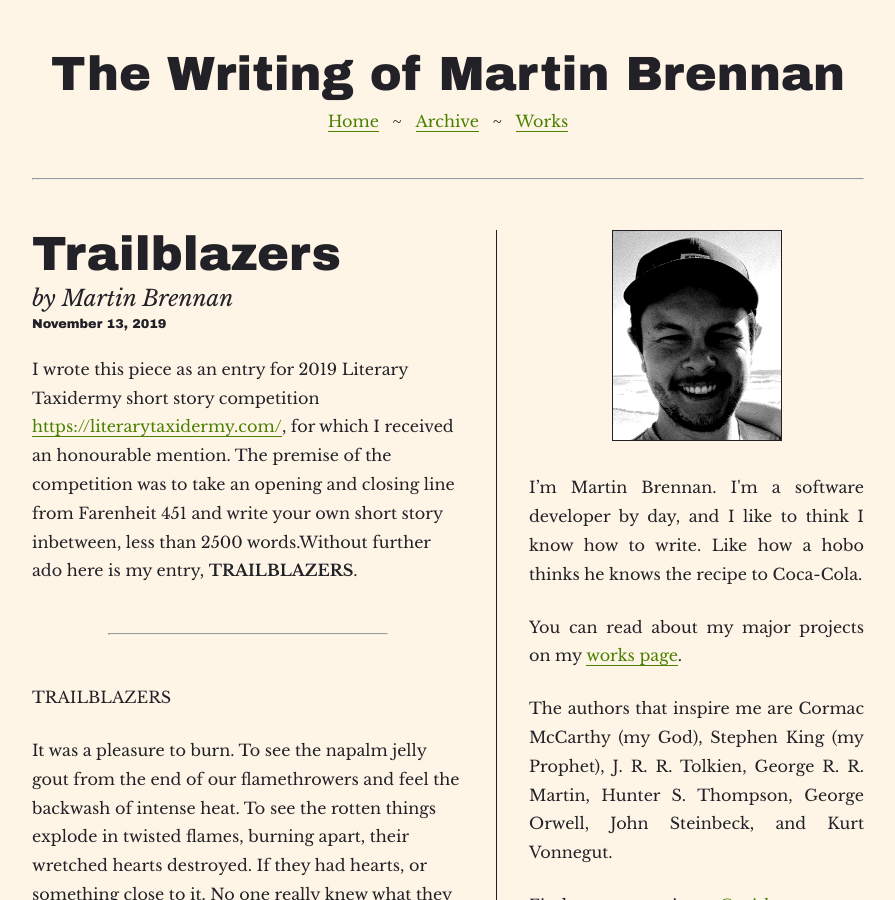
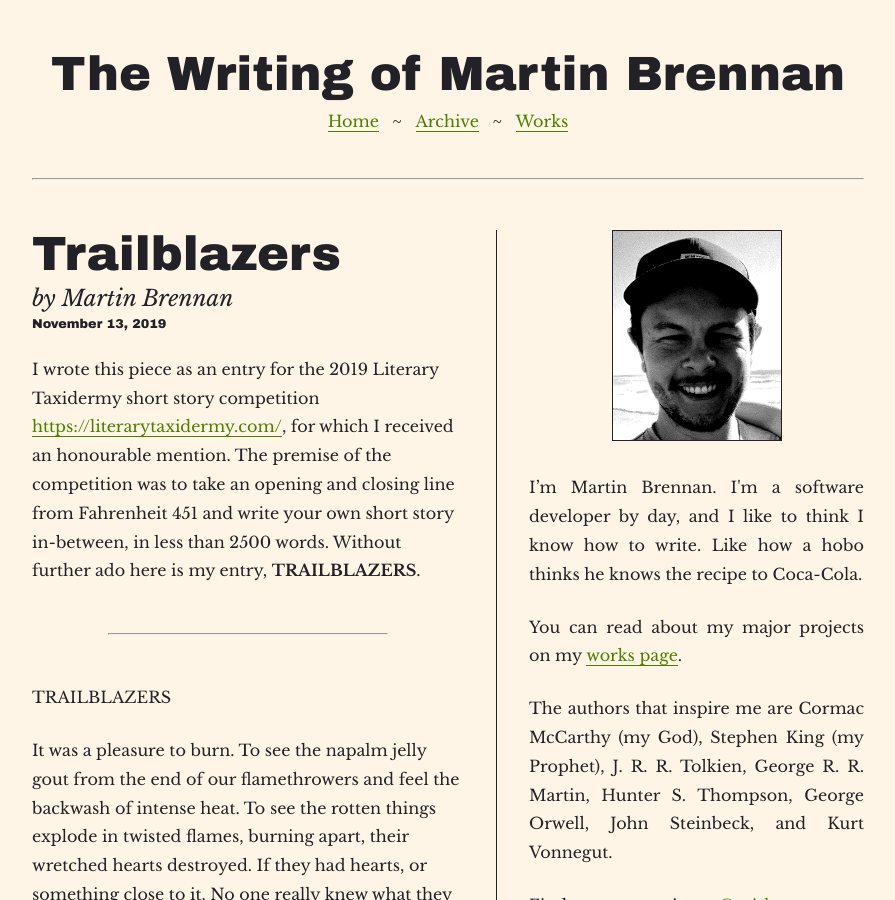
Before and after one commit to martin-brennan/writing.martin-brennan.com, a Jekyll site: the page built from _posts/2019-11-14-trailblazers.md, in a window 1280 px wide and 900 px high. Shown: the whole window, without its empty margins (192-1087 px from the left). Built offline with Jekyll 4.4.1, drawn with Linux system fonts in a browser that asks for light colours; comment, search, counter and statistics services are not loaded.

Commit message:
Fix typos

```diff
--- a/_posts/2019-11-14-trailblazers.md
+++ b/_posts/2019-11-14-trailblazers.md
@@ -9,7 +9,7 @@ category: short story
 byline: by Martin Brennan
 ---
 
-I wrote this piece as an entry for 2019 Literary Taxidermy short story competition [https://literarytaxidermy.com/](https://literarytaxidermy.com/), for which I received an honourable mention. The premise of the competition was to take an opening and closing line from Farenheit 451 and write your own short story inbetween, less than 2500 words.Without further ado here is my entry, **TRAILBLAZERS**.
+I wrote this piece as an entry for the 2019 Literary Taxidermy short story competition [https://literarytaxidermy.com/](https://literarytaxidermy.com/), for which I received an honourable mention. The premise of the competition was to take an opening and closing line from Fahrenheit 451 and write your own short story in-between, in less than 2500 words. Without further ado here is my entry, **TRAILBLAZERS**.
 
 <!--more-->
 
```
Also changed, not shown: _posts/2019-08-15-bluff.md (+1 -1 lines).
